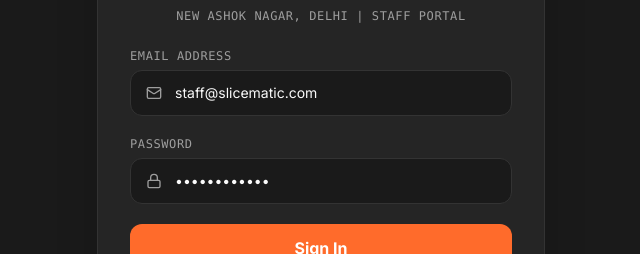
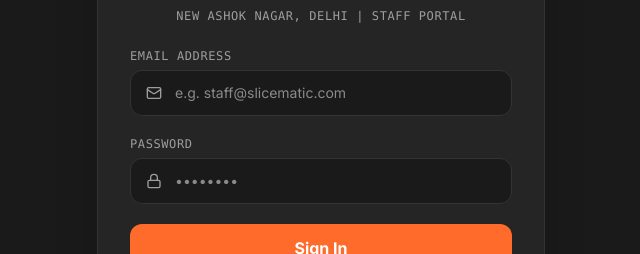
Before and after one commit to thegitprince/pizzaflow, a React (Vite) app: page /staff/login in a window 1280 px wide. Shown: the part 282-536 px from the top of the page, without its empty margins (319-959 px from the left). Built offline with nearby package versions, Linux system fonts and the light colour scheme; no server answers; a web font is replaced by a local one.

Commit message:
feat(auth): remove default credentials from login form

```diff
--- a/src/app/staff/login/page.tsx
+++ b/src/app/staff/login/page.tsx
@@ -6,8 +6,8 @@
 
 export default function StaffLoginPage() {
   const navigate = useNavigate();
-  const [email, setEmail] = useState("staff@slicematic.com");
-  const [password, setPassword] = useState("pizzaflow123");
+  const [email, setEmail] = useState("");
+  const [password, setPassword] = useState("");
   const [loading, setLoading] = useState(false);
   const [errorMsg, setErrorMsg] = useState("");
   const [successMsg, setSuccessMsg] = useState("");
```
